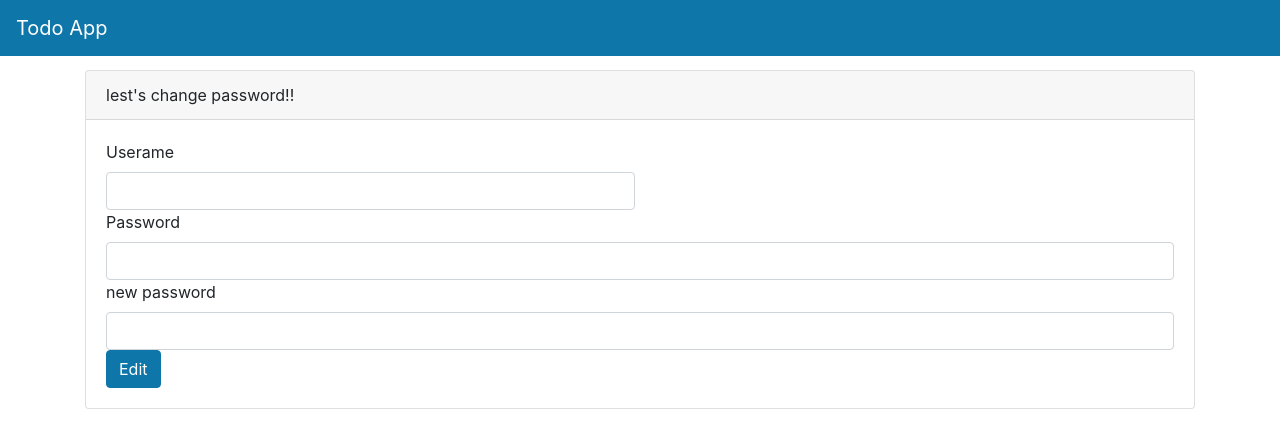
After one commit to manvyas2040/TODOAPP, a Python web app: template templates/edit-user-password.html in a window 1280 px wide. The commit adds this page. Shown: the top 448 px of the page. Run offline with Jinja, Linux system fonts and the light colour scheme; the template is opened without the code that fills it, so the values that code supplies are empty.

Commit message:
add edit user password

```diff
--- /dev/null
+++ b/templates/edit-user-password.html
@@ -0,0 +1,39 @@
+{% include "layout.html" %}
+<div class="container">
+    <div class="card">
+        <div class="card-header">
+            lest's change password!!
+        </div>
+        <div class="card-body">
+            {%if msg %}
+            {% if msg  =='updete password'%}
+            <div class="alert alert-success",Role="alert">
+                {{msg}}
+            </div>
+            {% else %}
+            <div class="alert alert-danger",Role="alert">
+                {{msg}}
+            </div>
+            {% endif %}
+           {% endif %}
+           <form method="post"  action="/user/edit-user-password">
+            <div class="form-row">
+                <div class="from-group col-md-6">
+                    <label > Userame </label>
+                    <input type="text" class="form-control" name="Userame" required>
+                </div>
+            </div>
+            <div class="from-group" >
+                <label >Password</label>
+                <input type="text" class="form-control" name="password" required>
+            </div>
+             <div class="from-group" >
+                <label >new password</label>
+                <input type="text" class="form-control" name=" new password" required>
+            </div>
+            <button type="submit" class="btn btn-primary">Edit </button>
+
+           </form>
+    </div>
+    </div>
+</div>
--- a/templates/navbar.html
+++ b/templates/navbar.html
@@ -16,6 +16,10 @@
 
       <ul class="navbar-nav ml-auto">
         {% if user %}
+        <li class ="nev-item m-1">
+          <a type="button" class="btn btn-outline-light" href="/user/edit-password">
+            Edit user
+          </a>
         <li class="nav-item m-1">
           <a type="button" class="btn btn-outline-light text-white" onclick="logout()">Logout</a>
         </li>
```
Also changed, not shown: routers/users.py (+41 -3 lines).
